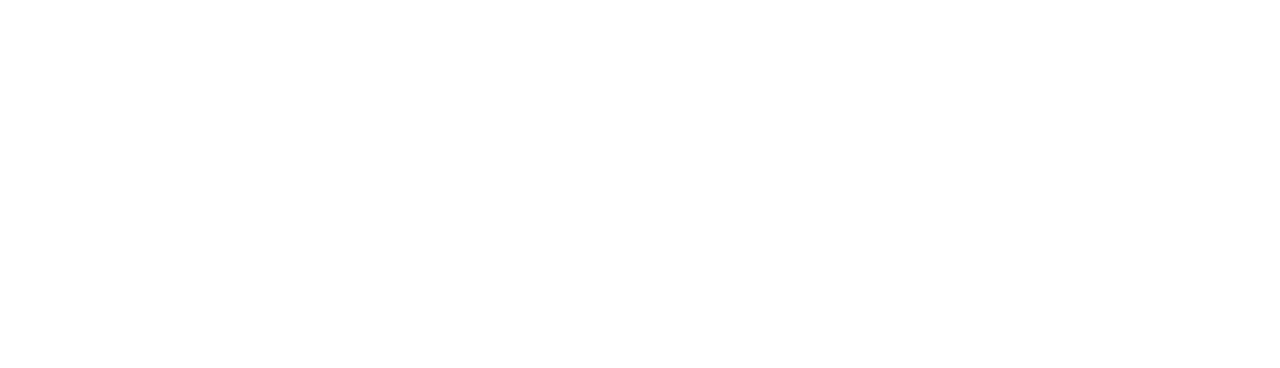
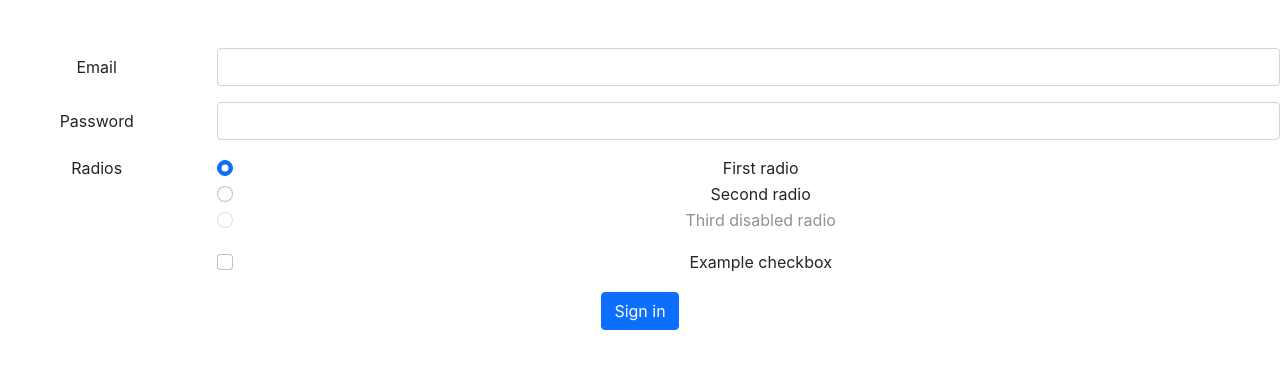
Before and after one commit to mohammad-aabid29/Getting_Started, a React (Create React App) app: page / in a window 1280 px wide. Shown: the top 368 px of the page. Built offline with nearby package versions, Linux system fonts and the light colour scheme.

Commit message:
Form Component Error Solved

```diff
--- a/src/App.js
+++ b/src/App.js
@@ -1,10 +1,10 @@
 import './App.css';
-import formControl from "./Components/formControl.js";
+import FormControl from './Components/FormControl';
 
 function App() {
   return (
     <>
-    <formControl/>
+    <FormControl/>
     </>
   );
 }
--- a/src/Components/formControl.js
+++ b/src/Components/formControl.js
@@ -1,6 +1,6 @@
 import React from 'react'
 
-function formControl() {
+function FormControl() {
   return (
     <div className="App my-5">
       <form>
@@ -55,4 +55,4 @@
   )
 }
 
-export default formControl
+export default FormControl
```
